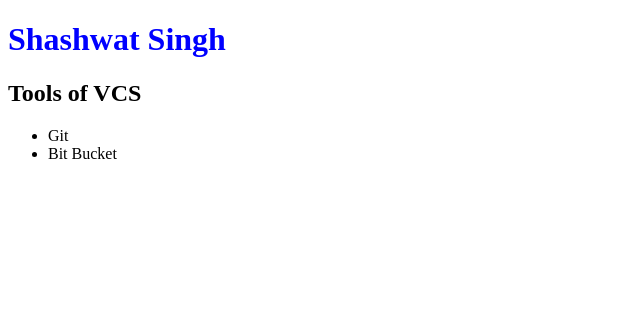
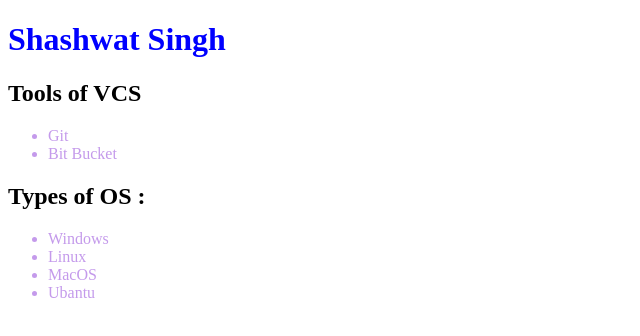
Before and after one commit to dhruv-kushwaha/Car-Listing, a plain HTML site: page index.html in a window 1280 px wide. Shown: the whole page, without its empty margins (0-640 px from the left). Drawn offline with Linux system fonts and the light colour scheme.

Commit message:
OS list added

```diff
--- a/index.html
+++ b/index.html
@@ -14,5 +14,12 @@
         <li>Git</li>
         <li>Bit Bucket</li>
     </ul>
+    <h2>Types of OS :</h2>
+    <ul>
+        <li>Windows</li>
+        <li>Linux</li>
+        <li>MacOS</li>
+        <li>Ubantu</li>
+    </ul>
 </body>
 </html>
--- a/style.css
+++ b/style.css
@@ -1,3 +1,7 @@
 h1 {
     color: blue;
 }
+
+li {
+    color: rgb(196, 154, 235);
+}
```
